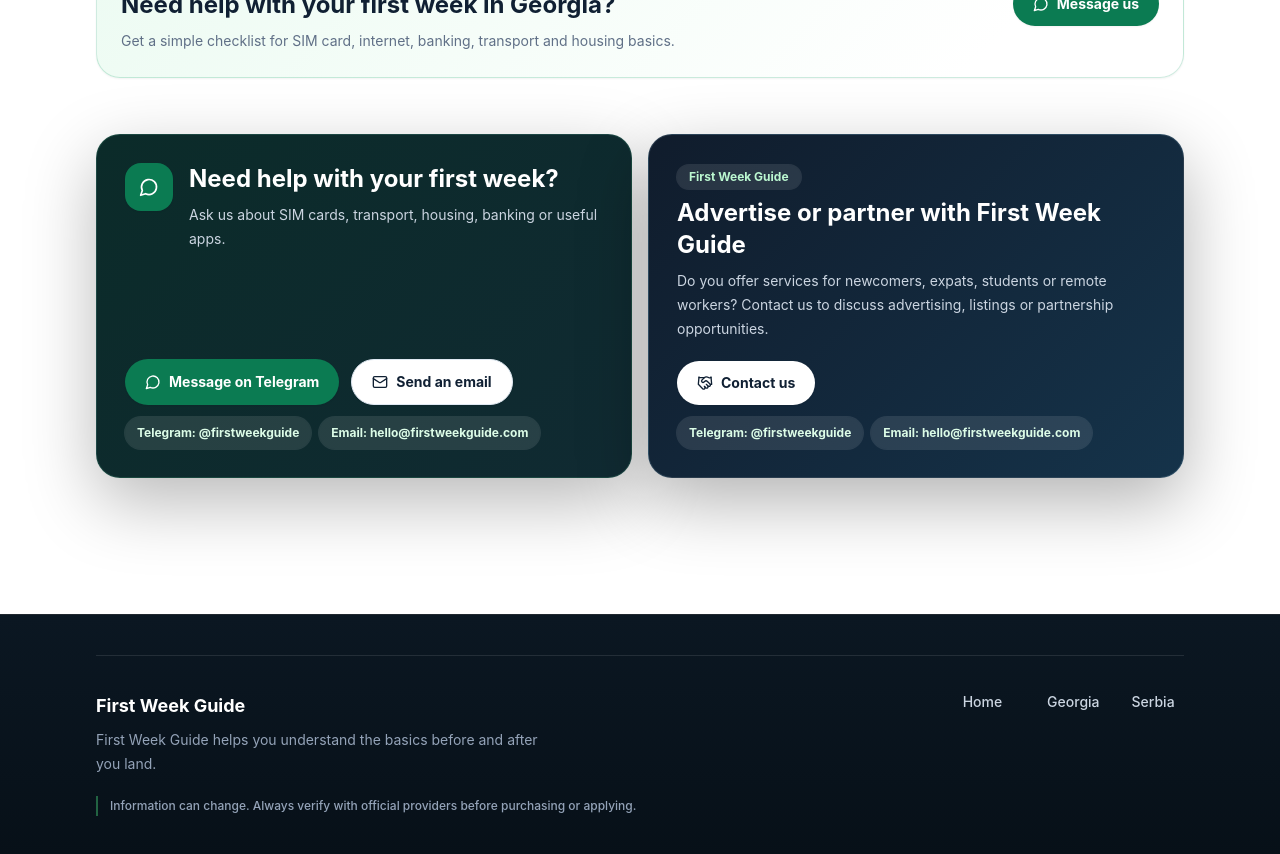
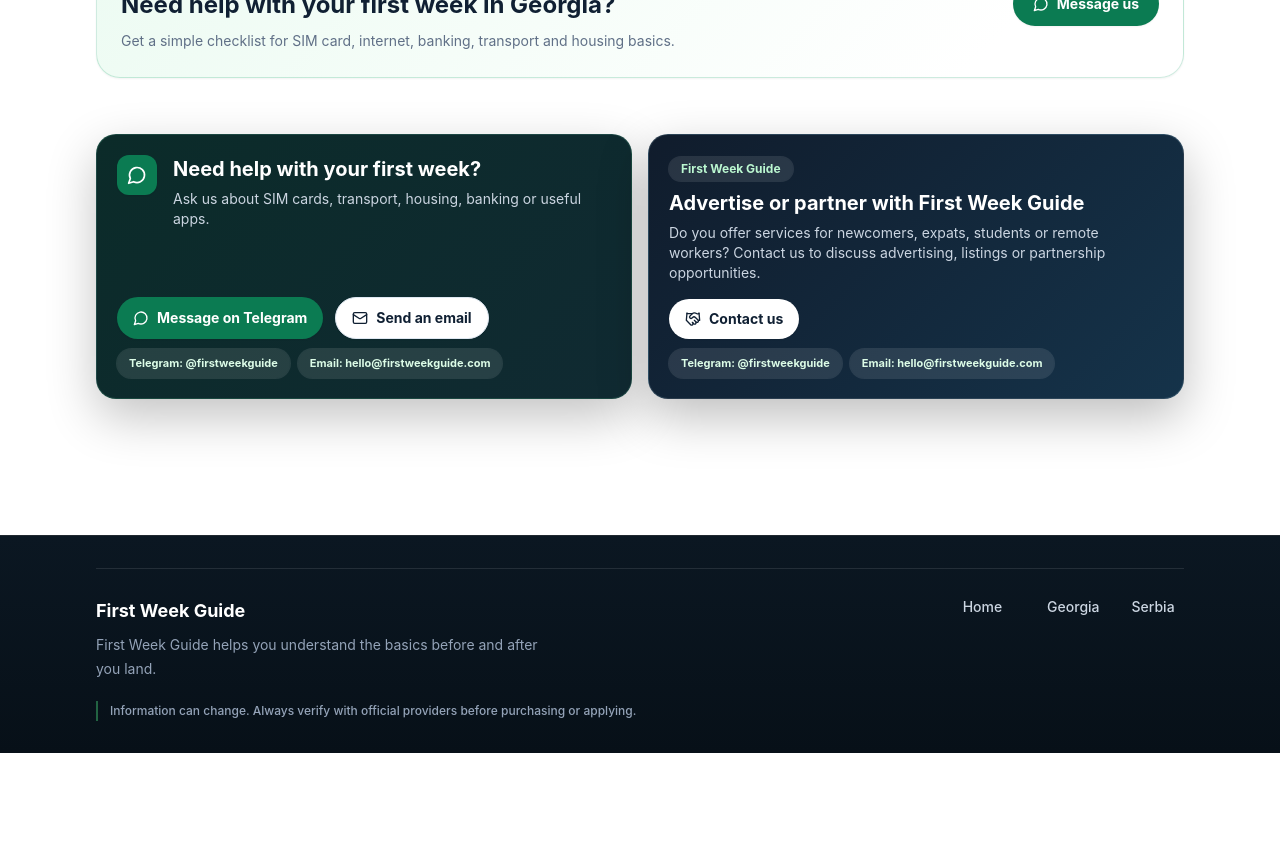
Before and after one commit to cenkerdem763-alt/BeforeYouLand, a React (Vite) app: page /en in a window 1280 px wide. Shown: the part 1940-2794 px from the top of the page. After the commit the page ends 2693 px from the top, so only its background shows below. Built offline with nearby package versions, Linux system fonts and the light colour scheme.

Commit message:
Compact premium footer layout

```diff
--- a/src/components/Footer.tsx
+++ b/src/components/Footer.tsx
@@ -36,14 +36,14 @@
 
   return (
     <footer className="mt-20 border-t border-white/10 bg-[linear-gradient(180deg,#0b1722_0%,#071018_100%)] text-white">
-      <div className="container-shell py-10">
+      <div className="container-shell py-8">
         {isCountryPage ? (
-          <div className="mb-10 grid items-stretch gap-4 lg:grid-cols-2">
+          <div className="mb-7 grid items-stretch gap-3 lg:grid-cols-2">
             <SupportCTA language={language} />
             <PartnerCTA language={language} />
           </div>
         ) : null}
-        <div className="flex flex-col gap-8 border-t border-white/10 pt-9 md:flex-row md:items-start md:justify-between">
+        <div className="flex flex-col gap-6 border-t border-white/10 pt-7 md:flex-row md:items-start md:justify-between">
           <div className="max-w-2xl">
             <p className="text-lg font-bold">{siteConfig.siteName}</p>
             <p className="mt-2 max-w-md text-sm leading-6 text-slate-400">
--- a/src/components/PartnerCTA.tsx
+++ b/src/components/PartnerCTA.tsx
@@ -11,35 +11,35 @@
   const contactLabels = ui[language].contact;
 
   return (
-    <section className="flex h-full flex-col rounded-[1.5rem] border border-sky-200/15 bg-[linear-gradient(135deg,#101c2c_0%,#15334a_100%)] p-5 text-white shadow-[0_24px_70px_rgba(0,0,0,0.3)] sm:p-6 lg:p-7">
+    <section className="flex h-full flex-col rounded-[1.25rem] border border-sky-200/15 bg-[linear-gradient(135deg,#101c2c_0%,#15334a_100%)] p-5 text-white shadow-[0_18px_50px_rgba(0,0,0,0.26)]">
       <div className="flex h-full flex-col">
         <div>
           <p className="mb-2 inline-flex rounded-full bg-white/10 px-3 py-1 text-xs font-bold text-green-200 ring-1 ring-white/10">
             First Week Guide
           </p>
-          <h2 className="text-xl font-bold leading-tight sm:text-2xl">{copy.title}</h2>
-          <p className="mt-2 text-sm leading-6 text-slate-300">{copy.text}</p>
+          <h2 className="text-lg font-bold leading-tight sm:text-xl">{copy.title}</h2>
+          <p className="mt-1.5 text-sm leading-5 text-slate-300">{copy.text}</p>
         </div>
-        <div className="mt-auto pt-5">
+        <div className="mt-auto pt-4">
           <a
             href={siteConfig.contact.advertisingHref}
-            className="focus-ring inline-flex shrink-0 items-center justify-center gap-2 rounded-full bg-white px-5 py-3 text-sm font-bold text-ink shadow-sm transition hover:bg-blue-50"
+            className="focus-ring inline-flex shrink-0 items-center justify-center gap-2 rounded-full bg-white px-4 py-2.5 text-sm font-bold text-ink shadow-sm transition hover:bg-blue-50"
           >
             <Handshake className="h-4 w-4" aria-hidden="true" />
             {copy.button}
           </a>
-          <div className="mt-3 flex flex-wrap gap-2 text-xs font-bold text-green-100">
+          <div className="mt-2.5 flex flex-wrap gap-2 text-[11px] font-bold text-green-100">
             <a
               href={siteConfig.contact.telegramUrl}
               target="_blank"
               rel="noreferrer"
-              className="focus-ring rounded-full bg-white/10 px-3 py-2 ring-1 ring-white/10 transition hover:bg-white/15"
+              className="focus-ring rounded-full bg-white/10 px-3 py-1.5 ring-1 ring-white/10 transition hover:bg-white/15"
             >
               {contactLabels.telegram}: {siteConfig.contact.telegramUsername}
             </a>
             <a
               href={siteConfig.contact.emailHref}
-              className="focus-ring rounded-full bg-white/10 px-3 py-2 ring-1 ring-white/10 transition hover:bg-white/15"
+              className="focus-ring rounded-full bg-white/10 px-3 py-1.5 ring-1 ring-white/10 transition hover:bg-white/15"
             >
               {contactLabels.email}: {siteConfig.contact.email}
             </a>
--- a/src/components/SupportCTA.tsx
+++ b/src/components/SupportCTA.tsx
@@ -11,48 +11,48 @@
   const contactLabels = ui[language].contact;
 
   return (
-    <section className="flex h-full flex-col rounded-[1.5rem] border border-emerald-300/15 bg-[linear-gradient(135deg,#0b2b29_0%,#102a32_100%)] p-5 text-white shadow-[0_24px_70px_rgba(0,0,0,0.28)] sm:p-6 lg:p-7">
+    <section className="flex h-full flex-col rounded-[1.25rem] border border-emerald-300/15 bg-[linear-gradient(135deg,#0b2b29_0%,#102a32_100%)] p-5 text-white shadow-[0_18px_50px_rgba(0,0,0,0.24)]">
       <div className="flex h-full flex-col">
         <div className="flex items-start gap-4">
-          <span className="flex h-12 w-12 shrink-0 items-center justify-center rounded-2xl bg-green-700 text-white shadow-sm">
+          <span className="flex h-10 w-10 shrink-0 items-center justify-center rounded-xl bg-green-700 text-white shadow-sm">
             <MessageCircle className="h-5 w-5" aria-hidden="true" />
           </span>
           <div>
-            <h2 className="text-xl font-bold sm:text-2xl">{copy.title}</h2>
-            <p className="mt-2 text-sm leading-6 text-slate-300">{copy.text}</p>
+            <h2 className="text-lg font-bold leading-tight sm:text-xl">{copy.title}</h2>
+            <p className="mt-1.5 text-sm leading-5 text-slate-300">{copy.text}</p>
           </div>
         </div>
-        <div className="mt-auto pt-5">
+        <div className="mt-auto pt-4">
           <div className="grid gap-3 sm:flex sm:flex-wrap">
             <a
               href={siteConfig.contact.telegramUrl}
               target="_blank"
               rel="noreferrer"
-              className="focus-ring inline-flex items-center justify-center gap-2 rounded-full bg-green-700 px-5 py-3 text-sm font-bold text-white shadow-sm transition hover:bg-green-600"
+              className="focus-ring inline-flex items-center justify-center gap-2 rounded-full bg-green-700 px-4 py-2.5 text-sm font-bold text-white shadow-sm transition hover:bg-green-600"
             >
               <MessageCircle className="h-4 w-4" aria-hidden="true" />
               {copy.primaryButton}
             </a>
             <a
               href={siteConfig.contact.emailHref}
-              className="focus-ring inline-flex items-center justify-center gap-2 rounded-full border border-line bg-white px-5 py-3 text-sm font-bold text-ink shadow-sm transition hover:border-green-600"
+              className="focus-ring inline-flex items-center justify-center gap-2 rounded-full border border-line bg-white px-4 py-2.5 text-sm font-bold text-ink shadow-sm transition hover:border-green-600"
             >
               <Mail className="h-4 w-4" aria-hidden="true" />
               {copy.secondaryButton}
             </a>
           </div>
-          <div className="mt-3 flex flex-wrap gap-2 text-xs font-bold text-green-100">
+          <div className="mt-2.5 flex flex-wrap gap-2 text-[11px] font-bold text-green-100">
             <a
               href={siteConfig.contact.telegramUrl}
               target="_blank"
               rel="noreferrer"
-              className="focus-ring rounded-full bg-white/10 px-3 py-2 ring-1 ring-white/10 transition hover:bg-white/15"
+              className="focus-ring rounded-full bg-white/10 px-3 py-1.5 ring-1 ring-white/10 transition hover:bg-white/15"
             >
               {contactLabels.telegram}: {siteConfig.contact.telegramUsername}
             </a>
             <a
               href={siteConfig.contact.emailHref}
-              className="focus-ring rounded-full bg-white/10 px-3 py-2 ring-1 ring-white/10 transition hover:bg-white/15"
+              className="focus-ring rounded-full bg-white/10 px-3 py-1.5 ring-1 ring-white/10 transition hover:bg-white/15"
             >
               {contactLabels.email}: {siteConfig.contact.email}
             </a>
```
